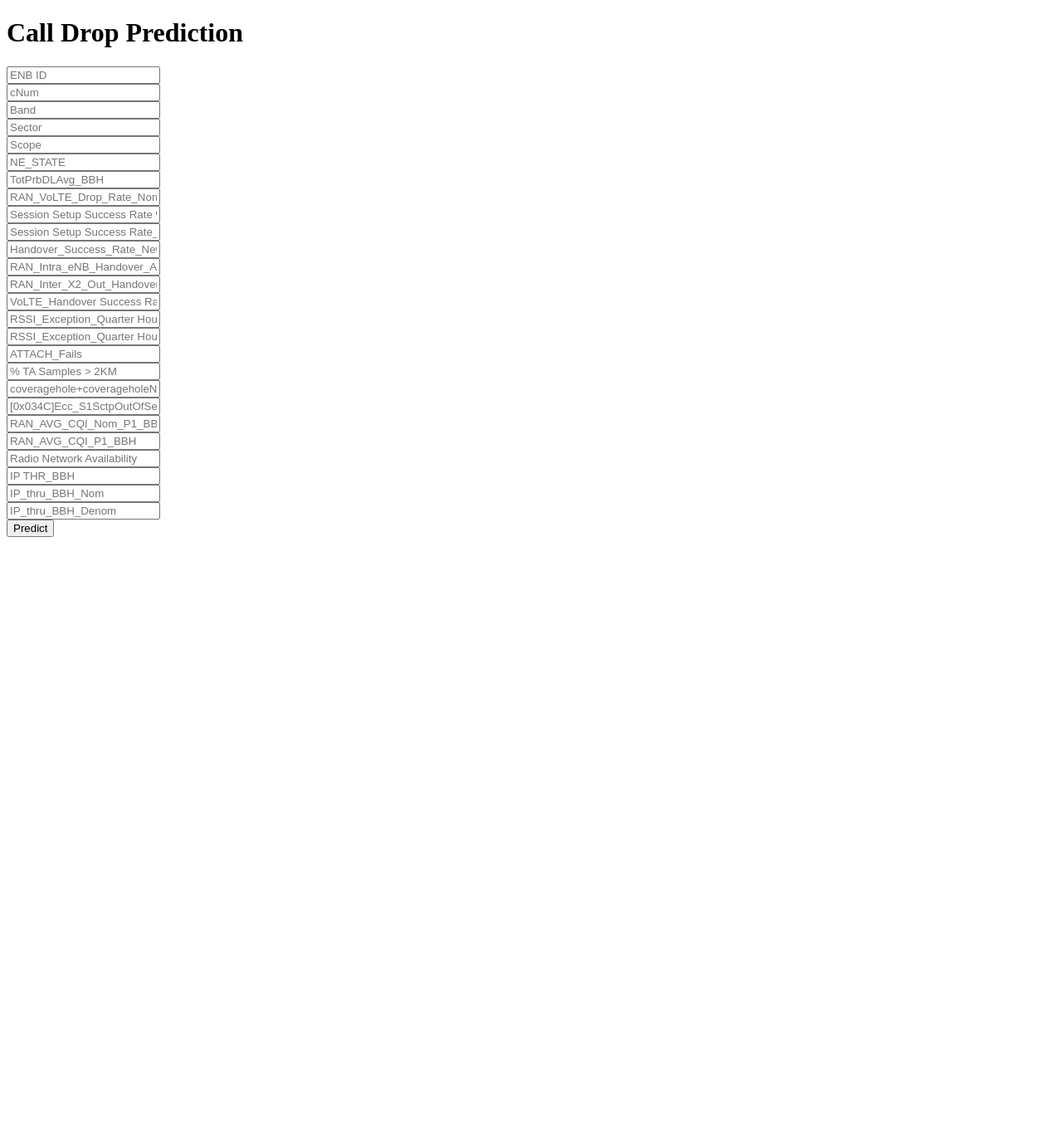
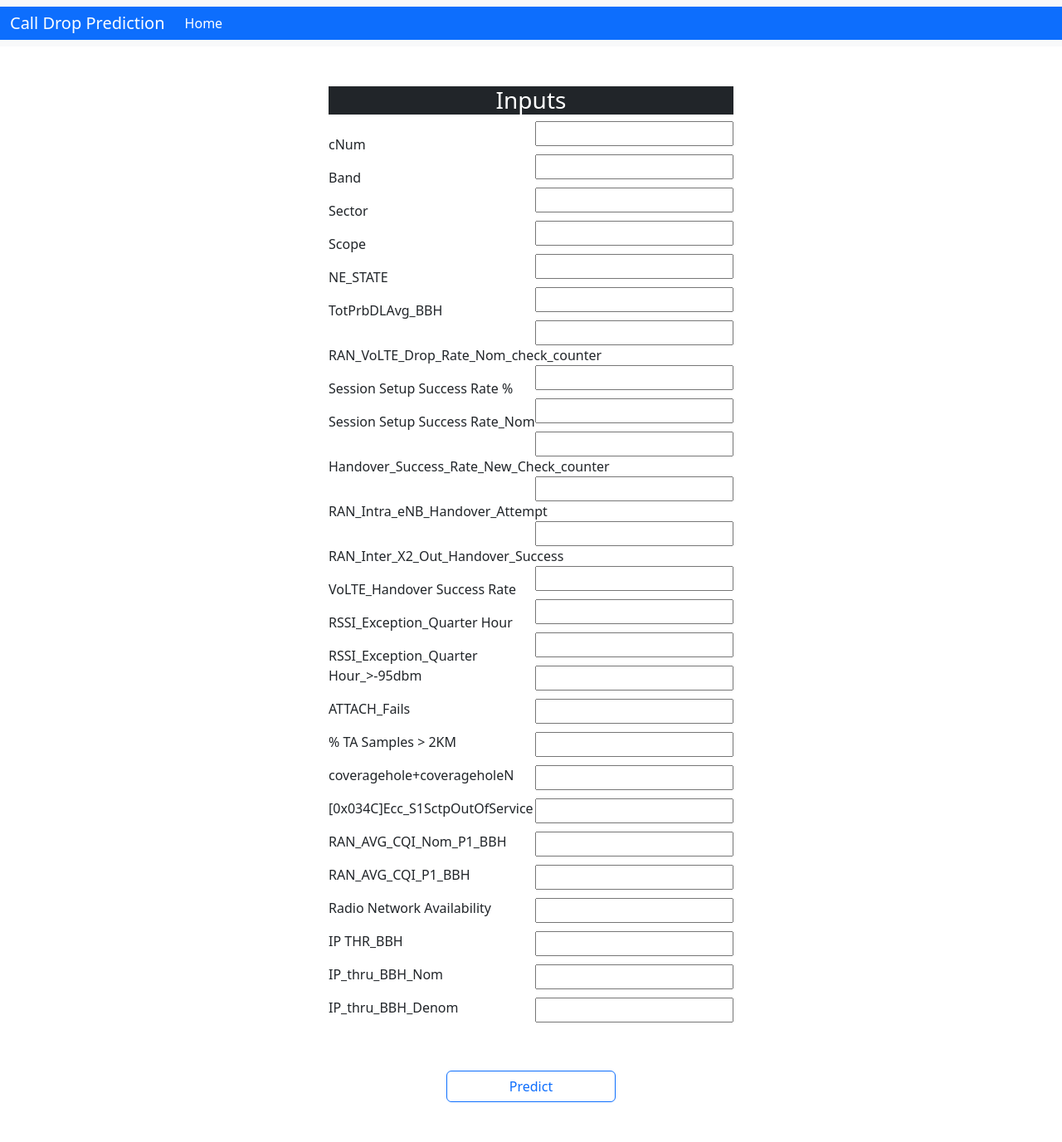
Before and after one commit to Ravi110296/Call-Drop-KPI-Project, a Flask app: page / in a window 1280 px wide. Shown: the whole page at 83% size. Before the commit the page ends 647 px from the top, so only its background shows below. Run offline with Flask 3, Linux system fonts and the light colour scheme; parts of the project's set-up code (start-up, migrations or seed data) failed here and were passed over.

Commit message:
web-app beautification

```diff
--- a/templates/index.html
+++ b/templates/index.html
@@ -1,5 +1,5 @@
 <!DOCTYPE html>
-<html >
+<html>
 
 <head>
   <meta charset="UTF-8">
@@ -8,46 +8,128 @@
   <link href='https://fonts.googleapis.com/css?family=Arimo' rel='stylesheet' type='text/css'>
   <link href='https://fonts.googleapis.com/css?family=Hind:300' rel='stylesheet' type='text/css'>
   <link href='https://fonts.googleapis.com/css?family=Open+Sans+Condensed:300' rel='stylesheet' type='text/css'>
-
+  <link href="https://cdn.jsdelivr.net/npm/bootstrap@5.3.3/dist/css/bootstrap.min.css" rel="stylesheet"
+    integrity="sha384-QWTKZyjpPEjISv5WaRU9OFeRpok6YctnYmDr5pNlyT2bRjXh0JMhjY6hW+ALEwIH" crossorigin="anonymous">
 
 </head>
 
 <body>
- <div class="login">
-	<h1>Call Drop Prediction</h1>
+    <nav class="navbar navbar-expand-lg bg-body-tertiary">
+    <div class="container-fluid bg-primary">
+      <a class="navbar-brand text-white" href="#">Call Drop Prediction</a>
+      <button class="navbar-toggler" type="button" data-bs-toggle="collapse" data-bs-target="#navbarSupportedContent"
+        aria-controls="navbarSupportedContent" aria-expanded="false" aria-label="Toggle navigation">
+        <span class="navbar-toggler-icon"></span>
+      </button>
+      <div class="collapse navbar-collapse" id="navbarSupportedContent">
+        <ul class="navbar-nav me-auto mb-2 mb-lg-0">
+          <li class="nav-item">
+            <a class="nav-link active text-white" aria-current="page" href="/">Home</a>
+          </li>
+        </ul>
+      </div>
+    </div>
+  </nav>
+  <style>
+    .container {
+      width: 40%;
+    }
+  </style>
+  <div class="container">
+    <h3 align="center" class="text-bg-dark mt-5">Inputs</h3>
 
     <!-- Main Input For Receiving Query to our ML -->
-    <form action="{{ url_for('predict')}}"method="post">
-      <input type="text" name="ENB ID" placeholder="ENB ID" required="required" /><br>
-    	<input type="text" name="cNum" placeholder="cNum" required="required" /><br>
-        <input type="text" name="Band" placeholder="Band" required="required" /><br>
-        <input type="text" name="Sector" placeholder="Sector" required="required" /><br>
-        <input type="text" name="Scope" placeholder="Scope" required="required" /><br>
-        <input type="text" name="NE_STATE" placeholder="NE_STATE" required="required" /><br>
-        <input type="text" name="TotPrbDLAvg_BBH" placeholder="TotPrbDLAvg_BBH" required="required" /><br>
-        <input type="text" name="RAN_VoLTE_Drop_Rate_Nom_check_counter" placeholder="RAN_VoLTE_Drop_Rate_Nom_check_counter" required="required" /><br>
-        <input type="text" name="Session Setup Success Rate %" placeholder="Session Setup Success Rate %" required="required" /><br>
-        <input type="text" name="Session Setup Success Rate_Nom" placeholder="Session Setup Success Rate_Nom" required="required" /><br>
-        <input type="text" name="Handover_Success_Rate_New_Check_counter" placeholder="Handover_Success_Rate_New_Check_counter" required="required" /><br>
-        <input type="text" name="RAN_Intra_eNB_Handover_Attempt" placeholder="RAN_Intra_eNB_Handover_Attempt" required="required" /><br>
-        <input type="text" name="RAN_Inter_X2_Out_Handover_Success" placeholder="RAN_Inter_X2_Out_Handover_Success" required="required" /><br>
-        <input type="text" name="VoLTE_Handover Success Rate" placeholder="VoLTE_Handover Success Rate" required="required" /><br>
-        <input type="text" name="RSSI_Exception_Quarter Hour" placeholder="RSSI_Exception_Quarter Hour" required="required" /><br>
-        <input type="text" name="RSSI_Exception_Quarter Hour_>-95dbm" placeholder="RSSI_Exception_Quarter Hour_>-95dbm" required="required" /><br>
-        <input type="text" name="ATTACH_Fails" placeholder="ATTACH_Fails" required="required" /><br>
-        <input type="text" name="% TA Samples > 2KM" placeholder="% TA Samples > 2KM" required="required" /><br>
-        <input type="text" name="coveragehole+coverageholeN" placeholder="coveragehole+coverageholeN" required="required" /><br>
-        <input type="text" name="[0x034C]Ecc_S1SctpOutOfService" placeholder="[0x034C]Ecc_S1SctpOutOfService" required="required" /><br>
-        <input type="text" name="RAN_AVG_CQI_Nom_P1_BBH" placeholder="RAN_AVG_CQI_Nom_P1_BBH" required="required" /><br>
-        <input type="text" name="RAN_AVG_CQI_P1_BBH" placeholder="RAN_AVG_CQI_P1_BBH" required="required" /><br>
-        <input type="text" name="Radio Network Availability" placeholder="Radio Network Availability" required="required" /><br>
-        <input type="text" name="IP THR_BBH" placeholder="IP THR_BBH" required="required" /><br>
-        <input type="text" name="IP_thru_BBH_Nom" placeholder="IP_thru_BBH_Nom" required="required" /><br>
-        <input type="text" name="IP_thru_BBH_Denom" placeholder="IP_thru_BBH_Denom" required="required" /><br>
+    <form action="{{ url_for('predict')}}" method="post">
+      <style>
+        form {
+          overflow: hidden;
+        }
 
-
-
-        <button type="submit" class="btn btn-primary btn-block btn-large">Predict</button>
+        input {
+          float: right;
+          clear: both;
+        }
+      </style>
+         <input type="text" name="ENB ID" required="required" />
+        </p>
+        <p>cNum
+         <input type="text" name="cNum" required="required" />
+        </p>
+        <p>Band
+         <input type="text" name="Band" required="required" />
+        </p>
+        <p>Sector
+          <input type="text" name="Sector" required="required" />
+        </p>
+        <p>Scope
+          <input type="text" name="Scope" required="required" />
+        </p>
+        <p>NE_STATE
+         <input type="text" name="NE_STATE" required="required" />
+        </p>
+        <p>TotPrbDLAvg_BBH
+         <input type="text" name="TotPrbDLAvg_BBH" required="required" />
+        </p>
+        <p>RAN_VoLTE_Drop_Rate_Nom_check_counter
+         <input type="text" name="RAN_VoLTE_Drop_Rate_Nom_check_counter" required="required" />
+        </p>
+        <p>Session Setup Success Rate %
+         <input type="text" name="Session Setup Success Rate %" required="required" />
+        </p>
+       <p>Session Setup Success Rate_Nom
+         <input type="text" name="Session Setup Success Rate_Nom" required="required" />
+        </p>
+        <p>Handover_Success_Rate_New_Check_counter
+          <input type="text" name="Handover_Success_Rate_New_Check_counter" required="required" />
+        </p>
+        <p>RAN_Intra_eNB_Handover_Attempt
+         <input type="text" name="RAN_Intra_eNB_Handover_Attempt" required="required" />
+        </p>
+        <p>RAN_Inter_X2_Out_Handover_Success
+          <input type="text" name="RAN_Inter_X2_Out_Handover_Success" required="required" />
+        </p>
+        <p>VoLTE_Handover Success Rate
+         <input type="text" name="VoLTE_Handover Success Rate" required="required" />
+        </p>
+        <p>RSSI_Exception_Quarter Hour
+         <input type="text" name="RSSI_Exception_Quarter Hour" required="required" />
+        </p>
+        <p>RSSI_Exception_Quarter Hour_>-95dbm
+          <input type="text" name="RSSI_Exception_Quarter Hour_>-95dbm" required="required" />
+        </p>
+        <p>ATTACH_Fails
+          <input type="text" name="ATTACH_Fails" required="required" />
+        </p>
+        <p>% TA Samples > 2KM
+         <input type="text" name="% TA Samples > 2KM" required="required" />
+        </p>
+        <p>coveragehole+coverageholeN
+          <input type="text" name="coveragehole+coverageholeN" required="required" />
+        </p>
+        <p>[0x034C]Ecc_S1SctpOutOfService
+          <input type="text" name="[0x034C]Ecc_S1SctpOutOfService" required="required" />
+        </p>
+        <p>RAN_AVG_CQI_Nom_P1_BBH
+          <input type="text" name="RAN_AVG_CQI_Nom_P1_BBH" required="required" />
+        </p>
+        <p>RAN_AVG_CQI_P1_BBH
+         <input type="text" name="RAN_AVG_CQI_P1_BBH" required="required" />
+        </p>
+        <p>Radio Network Availability
+         <input type="text" name="Radio Network Availability" required="required" />
+        </p>
+       <p>IP THR_BBH
+         <input type="text" name="IP THR_BBH" required="required" />
+        </p>
+        <p>IP_thru_BBH_Nom
+         <input type="text" name="IP_thru_BBH_Nom" required="required" />
+        </p>
+        <p>IP_thru_BBH_Denom
+         <input type="text" name="IP_thru_BBH_Denom" required="required" />
+        </p>
+      <br><br>
+      <button type="submit"
+        class="btn btn-outline-primary btn-block btn-large d-grid gap-2 col-5 mx-auto">Predict</button>
     </form>
 
     <br>
@@ -55,7 +137,10 @@
 
 
   </div>
+  <div class="fw-semibold fs-5 link-success" align="center">
     {{prediction_text}}
+  </div>
 
 </body>
+
 </html>
```
Lines whose indentation alone changed are shown as unchanged.
